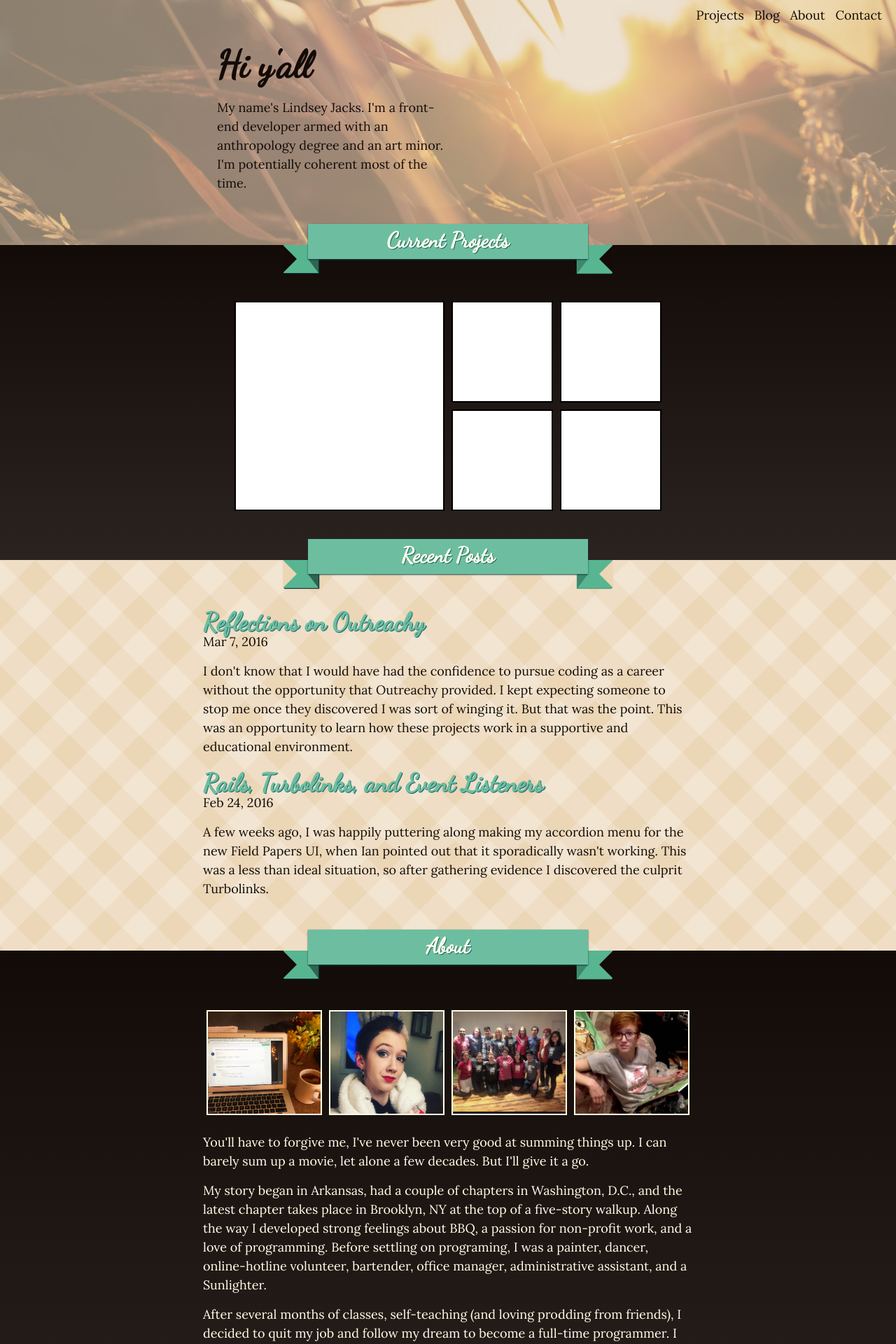
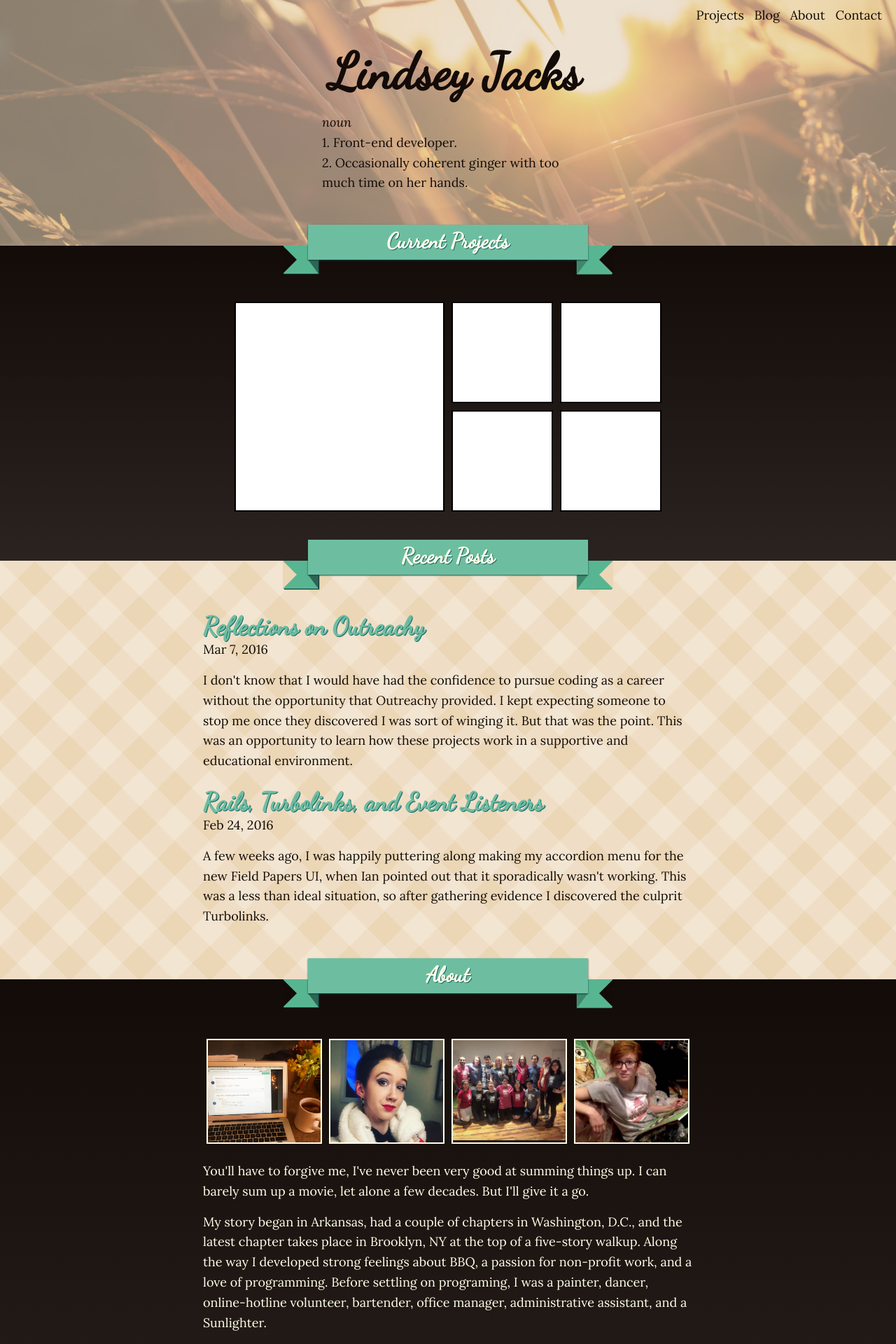
Before and after one commit to linzjax/linzjax.github.io, a Jekyll site: the page built from index.html, in a window 1280 px wide. Shown: the top 1920 px of the page at 70% size. Built offline with Jekyll 4.4.1, drawn with Linux system fonts in a browser that asks for light colours; nearby versions of some CDN libraries.

Commit message:
redoing main header. touching up sizing issues

```diff
--- a/_sass/_layout.scss
+++ b/_sass/_layout.scss
@@ -34,7 +34,7 @@ a {
 }
 
 p {
-  line-height: 1.5rem;
+  line-height: 1.6rem;
 }
 
 
@@ -49,20 +49,25 @@ p {
     max-width: 700px;
     margin: 0 auto;
     .main-title {
-      width: 60%;
-      max-width: 350px;
+      width: 100%;
+      max-width: 400px;
       padding: 20px;
       padding-top: 60px;
       padding-bottom: 60px;
       padding-right: 0;
+      margin: 0 auto;
+      text-align: center;
       z-index: 2;
 
       // @include fadeItIn;
 
 
       h1 {
-          font-size: 3rem;
+          font-size: 4rem;
 
+      }
+      p {
+        text-align: left;
       }
     }
 
@@ -193,7 +198,7 @@ p {
           li {
             .main-post-header {
               h1 {
-                line-height: 1rem;
+                line-height: 1.5rem;
                 margin-bottom: 0;
                 margin-top: 30px;
                 a {
@@ -587,7 +592,7 @@ POST
 ****************/
 .post-title {
   text-align: center;
-  padding: 60px 0;
+  padding: 70px 0;
   margin-bottom: 60px;
   h1 {
     color: $font-color;
@@ -618,13 +623,13 @@ POST
       .banner-tail-left {
         top: -80px;
         &:after {
-          border-left: 20px solid $light-neutral-color;
+          border-left: 20px solid white;
         }
       }
       .banner-tail-right {
         top: -80px;
         &:before {
-          border-right: 20px solid $light-neutral-color;
+          border-right: 20px solid white;
         }
       }
     }
--- a/index.html
+++ b/index.html
@@ -2,8 +2,8 @@
 layout: default
 ---
       <div class="main-title">
-        <h1>Hi y'all</h1>
-        <p>My name's Lindsey Jacks. I'm a front-end developer armed with an anthropology degree and an art minor. I'm potentially coherent most of the time.</p>
+        <h1>Lindsey Jacks</h1>
+        <p><em>noun</em><br />1. Front-end developer.<br /> 2. Occasionally coherent ginger with too much time on her hands.</p>
       </div>
     </div>
   </div><!-- wrapper -->
```
